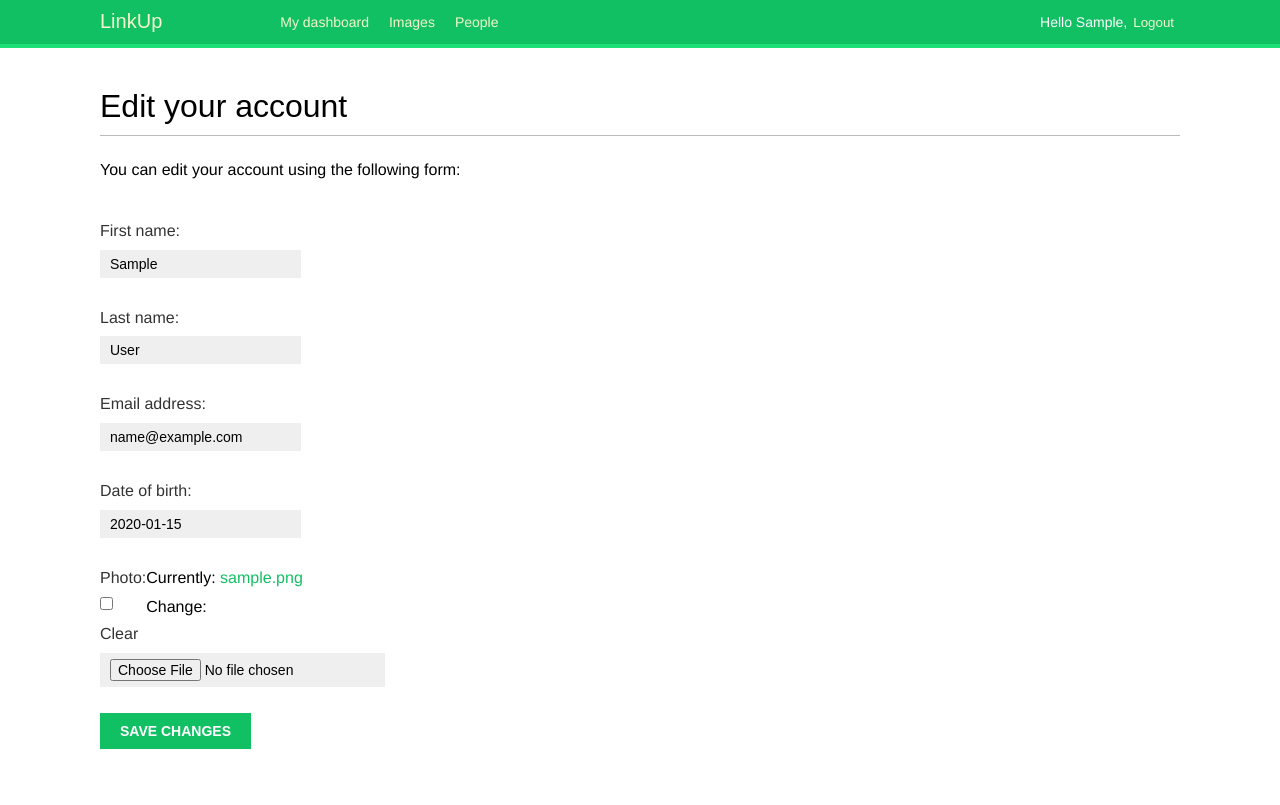
After one commit to nargesrezaii/Linkup, a Django app: page /account/edit/ in a window 1280 px wide. The commit adds this page. Run offline with Django 5.2, Linux system fonts and the light colour scheme; a user stored in the database is signed in; tables that the repository leaves empty hold one stand-in row (values such as "Sample post"); some web fonts are replaced.

Commit message:
feat: enable profile editing

```diff
--- a/linkup/account/forms.py
+++ b/linkup/account/forms.py
@@ -1,5 +1,6 @@
 from django import forms
 from django.contrib.auth import get_user_model
+from account.models import Profile
 
 class LoginForm(forms.Form):
     username = forms.CharField()
@@ -23,3 +24,13 @@ class UserRegistrationForm(forms.ModelForm):
         if cd['password']!=cd['password2']:
             raise forms.ValidationError("Passwords don't match")
         return cd['password2']
+
+class UserEditForm(forms.ModelForm):
+    class Meta:
+        model = get_user_model()
+        fields = ['first_name', 'last_name', 'email']
+
+class ProfileEditForm(forms.ModelForm):
+    class Meta:
+        model = Profile
+        fields = ['date_of_birth', 'photo']
--- a/linkup/account/templates/account/dashboard.html
+++ b/linkup/account/templates/account/dashboard.html
@@ -4,5 +4,8 @@
 
 {% block content %}
     <h1>Dashboard</h1>
-    <p>Welcome to your dashboard.</p>
+    <p>
+        Welcome to your dashboard. You can <a href="{% url 'edit' %}">edit your profile</a> or
+        <a href="{% url 'password_change' %}">change your password</a>.
+    </p>
 {% endblock %}
--- /dev/null
+++ b/linkup/account/templates/account/edit.html
@@ -0,0 +1,14 @@
+{% extends 'base.html' %}
+
+{% block title %}Edit your account{% endblock %}
+
+{% block content %}
+    <h1>Edit your account</h1>
+    <p>You can edit your account using the following form:</p>
+    <form method="post" enctype="multipart/form-data">
+        {{ user_form.as_p }}
+        {{ profile_form.as_p }}
+        {% csrf_token %}
+        <p><input type="submit" value="Save changes" /></p>
+    </form>
+{% endblock %}
--- a/linkup/account/urls.py
+++ b/linkup/account/urls.py
@@ -9,6 +9,7 @@ urlpatterns = [
     path('', views.dashboard, name='dashboard'),
     path('', include('django.contrib.auth.urls')),
     path('register/', views.register, name='register'),
+    path('edit/', views.edit, name='edit'),
 ]
 
 if settings.DEBUG:
--- a/linkup/account/views.py
+++ b/linkup/account/views.py
@@ -4,7 +4,7 @@ from django.contrib.auth import authenticate, login
 from django.contrib.auth.decorators import login_required
 
 from account.models import Profile
-from account.forms import LoginForm, UserRegistrationForm
+from account.forms import LoginForm, ProfileEditForm, UserEditForm, UserRegistrationForm
 
 def user_login(request):
     if request.method=='POST':
@@ -58,3 +58,20 @@ def register(request):
         'account/register.html',
         {'user_form': user_form}
     )
+
+@login_required
+def edit(request):
+    if request.method == 'POST':
+        user_form = UserEditForm(instance=request.user, data=request.POST)
+        profile_form = ProfileEditForm(instance=request.user.profile, data=request.POST)
+        if user_form.is_valid() and profile_form.is_valid():
+            user_form.save()
+            profile_form.save()
+    else:
+        user_form = UserEditForm(instance=request.user)
+        profile_form = ProfileEditForm(instance=request.user.profile)
+    return render(
+        request,
+        'account/edit.html',
+        {'user_form': user_form, 'profile_form': profile_form}
+    )
```
